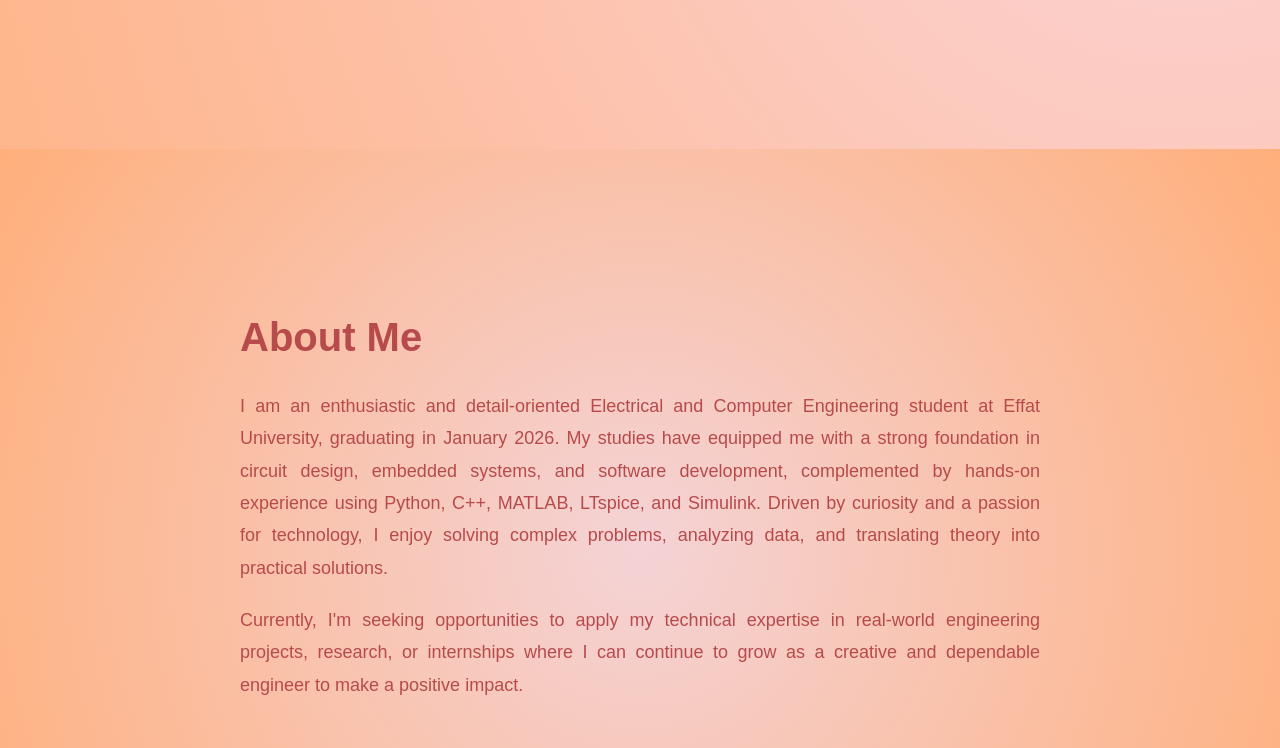
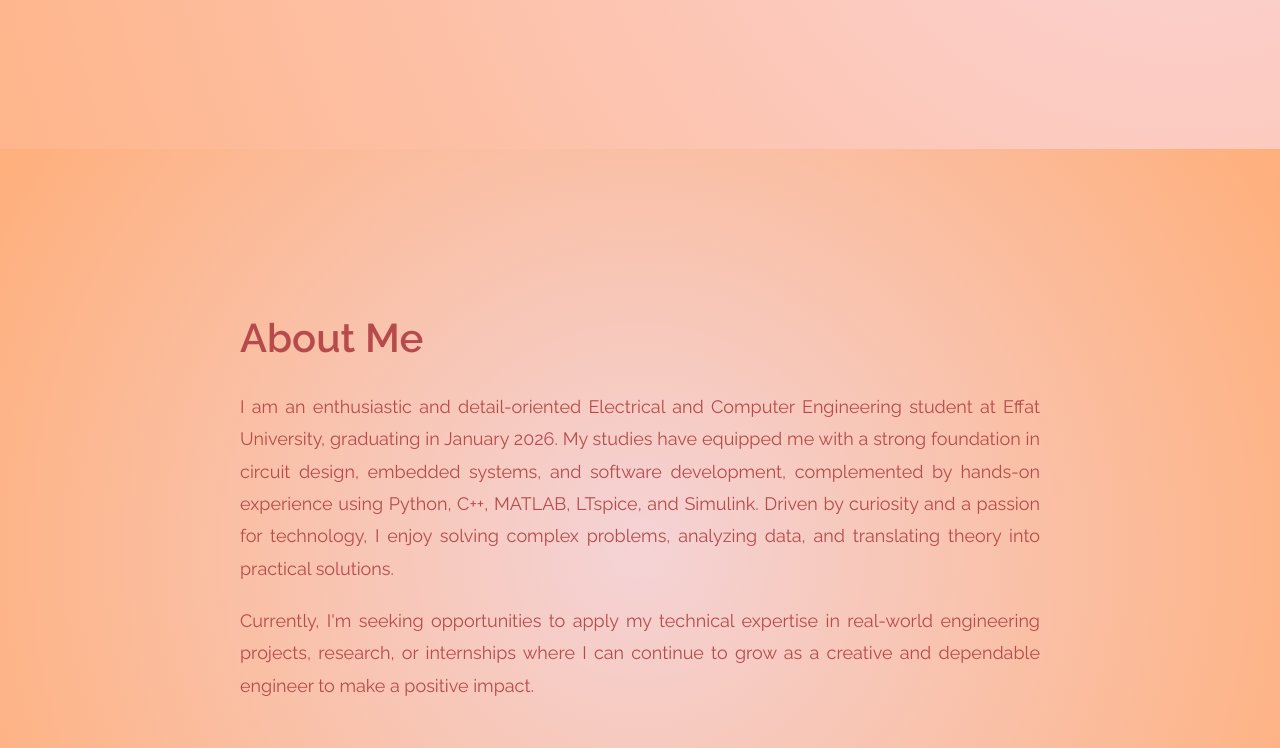
Before and after one commit to aluhallaq-lgtm/Portfolio, a plain HTML site: page index.html in a window 1280 px wide. Shown: the part 651-1399 px from the top of the page. Drawn offline with Linux system fonts and the light colour scheme.

Commit message:
Refactor CSS styles and update font import

```diff
--- a/style.css
+++ b/style.css
@@ -1,4 +1,4 @@
-@import url('https://fonts.googleapis.com/css2?family=Poppins:wght@100;200;300;400;500;600&display=swap');
+@import url('https://fonts.googleapis.com/css2?family=Raleway:wght@100;200;300;400;500;600&display=swap');
 
 *{
     margin: 0;
```
